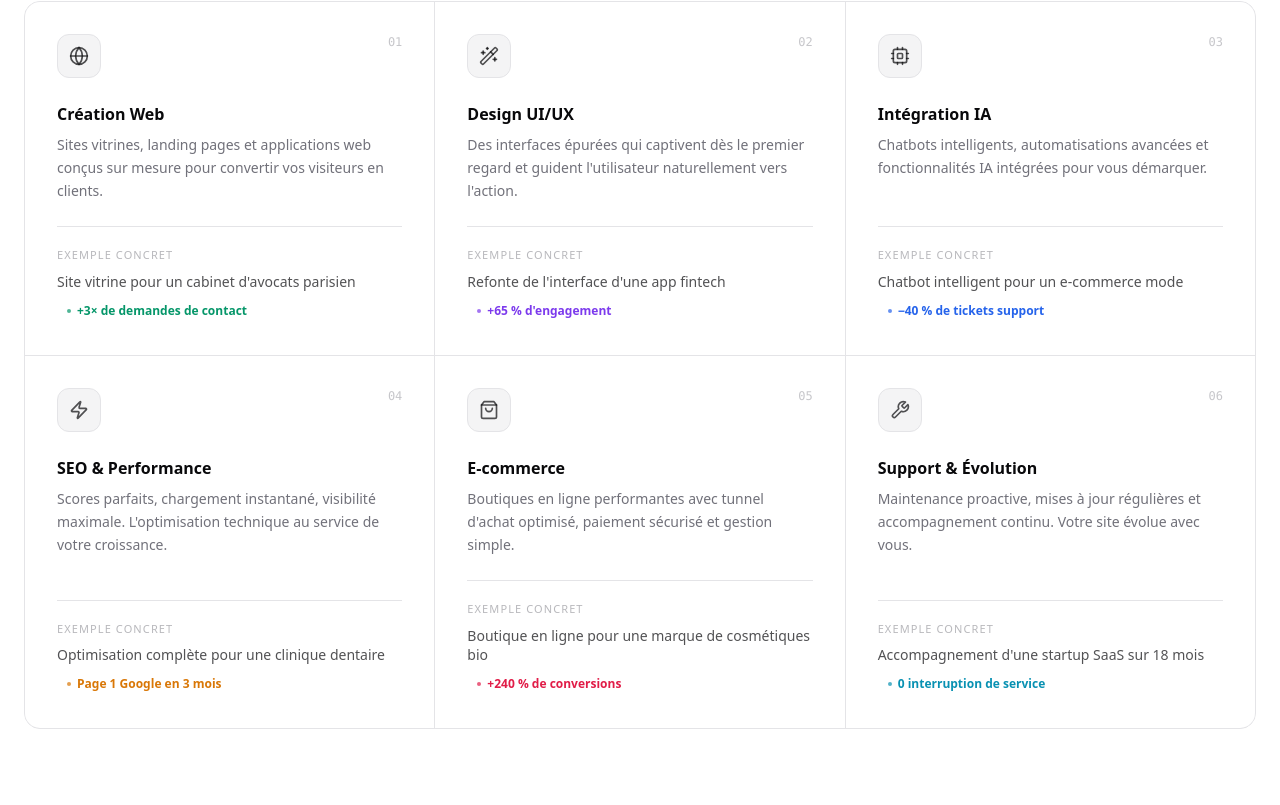
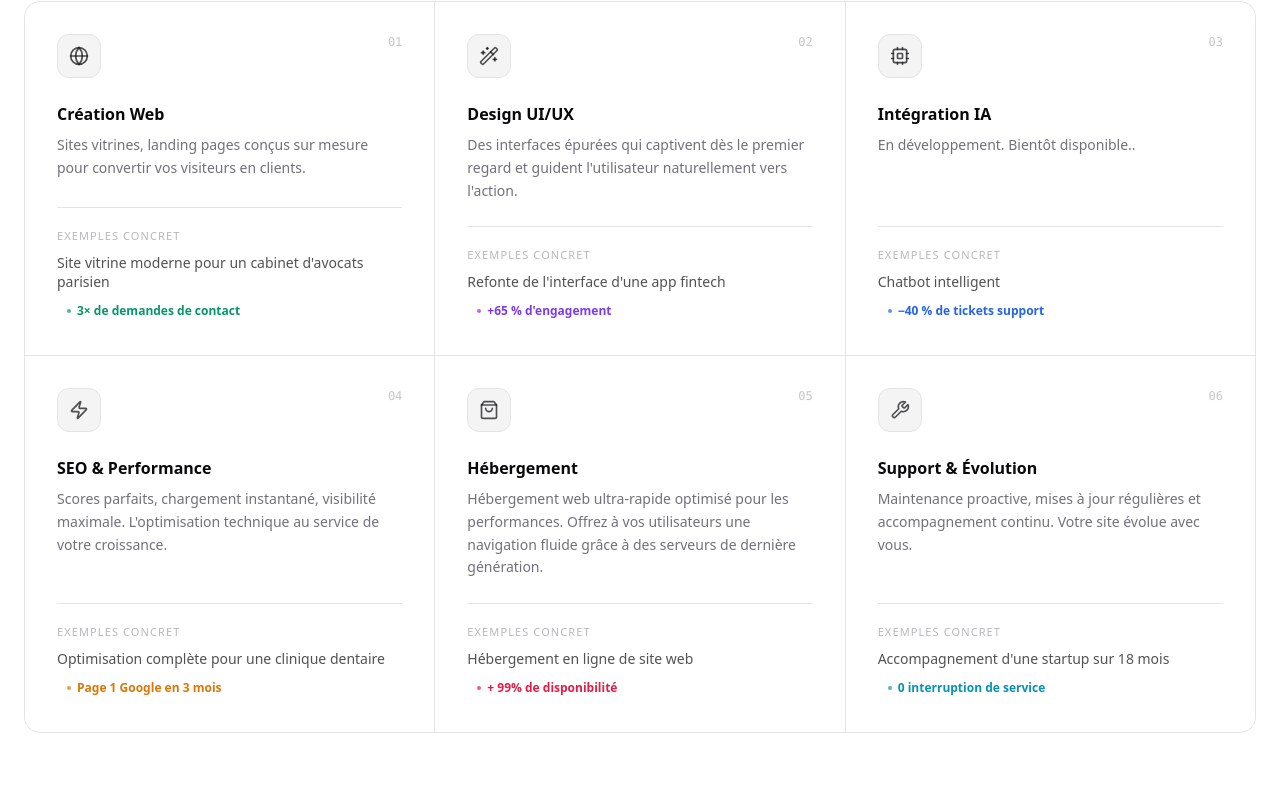
Before and after one commit to aexoweb/site_agence_aexoweb, a Next.js app: page / in a window 1280 px wide. Shown: the part 1135-1940 px from the top of the page. Built offline with nearby package versions, Linux system fonts and the light colour scheme.

Commit message:
mise à jour page service

```diff
--- a/app/layout.tsx
+++ b/app/layout.tsx
@@ -1,6 +1,5 @@
 import type { Metadata } from "next";
 import { Inter } from "next/font/google";
-import { CookieBanner } from "@/components/ui/cookie-banner";
 import { ChatWidget } from "@/components/ui/chat-widget";
 import { JsonLd } from "@/components/ui/json-ld";
 import "./globals.css";
@@ -93,7 +92,6 @@ export default function RootLayout({
       </head>
       <body className={`${inter.variable} antialiased`}>
         {children}
-        <CookieBanner />
         <ChatWidget />
       </body>
     </html>
--- a/components/sections/services.tsx
+++ b/components/sections/services.tsx
@@ -9,9 +9,9 @@ const services = [
     number: '01',
     title: 'Création Web',
     description:
-      'Sites vitrines, landing pages et applications web conçus sur mesure pour convertir vos visiteurs en clients.',
-    example: 'Site vitrine pour un cabinet d\'avocats parisien',
-    result: '+3× de demandes de contact',
+      'Sites vitrines, landing pages conçus sur mesure pour convertir vos visiteurs en clients.',
+    example: 'Site vitrine moderne pour un cabinet d\'avocats parisien',
+    result: '3× de demandes de contact',
     resultColor: 'text-emerald-600 dark:text-emerald-400 bg-emerald-500/8 dark:bg-emerald-400/10',
   },
   {
@@ -29,8 +29,8 @@ const services = [
     number: '03',
     title: 'Intégration IA',
     description:
-      'Chatbots intelligents, automatisations avancées et fonctionnalités IA intégrées pour vous démarquer.',
-    example: 'Chatbot intelligent pour un e-commerce mode',
+      'En développement. Bientôt disponible..',
+    example: 'Chatbot intelligent',
     result: '−40 % de tickets support',
     resultColor: 'text-blue-600 dark:text-blue-400 bg-blue-500/8 dark:bg-blue-400/10',
   },
@@ -47,11 +47,11 @@ const services = [
   {
     icon: ShoppingBag,
     number: '05',
-    title: 'E-commerce',
+    title: 'Hébergement',
     description:
-      'Boutiques en ligne performantes avec tunnel d\'achat optimisé, paiement sécurisé et gestion simple.',
-    example: 'Boutique en ligne pour une marque de cosmétiques bio',
-    result: '+240 % de conversions',
+      'Hébergement web ultra-rapide optimisé pour les performances. Offrez à vos utilisateurs une navigation fluide grâce à des serveurs de dernière génération.',
+    example: 'Hébergement en ligne de site web',
+    result: '+ 99% de disponibilité',
     resultColor: 'text-rose-600 dark:text-rose-400 bg-rose-500/8 dark:bg-rose-400/10',
   },
   {
@@ -60,7 +60,7 @@ const services = [
     title: 'Support & Évolution',
     description:
       'Maintenance proactive, mises à jour régulières et accompagnement continu. Votre site évolue avec vous.',
-    example: 'Accompagnement d\'une startup SaaS sur 18 mois',
+    example: 'Accompagnement d\'une startup sur 18 mois',
     result: '0 interruption de service',
     resultColor: 'text-cyan-600 dark:text-cyan-400 bg-cyan-500/8 dark:bg-cyan-400/10',
   },
@@ -128,7 +128,7 @@ export function ServicesSection() {
                 {/* Concrete example */}
                 <div className="mt-6 pt-5 border-t border-border space-y-2">
                   <p className="text-[11px] font-medium text-muted-foreground/50 uppercase tracking-widest">
-                    Exemple concret
+                    Exemples concret
                   </p>
                   <p className="text-sm text-foreground/70 leading-snug">{service.example}</p>
                   <span
--- a/components/ui/footer.tsx
+++ b/components/ui/footer.tsx
@@ -22,10 +22,6 @@ const legalLinks = [
   { label: 'Mentions légales', href: '/mentions-legales' },
   { label: 'Politique de confidentialité', href: '/politique-de-confidentialite' },
 ];
-
-function openCookieBanner() {
-  window.dispatchEvent(new Event('open-cookie-banner'));
-}
 
 export function Footer() {
   return (
@@ -100,14 +96,6 @@ export function Footer() {
                   </Link>
                 </li>
               ))}
-              <li>
-                <button
-                  onClick={openCookieBanner}
-                  className="text-sm text-muted-foreground hover:text-foreground transition-colors duration-200 text-left"
-                >
-                  Gérer les cookies
-                </button>
-              </li>
             </ul>
           </div>
         </motion.div>
```
